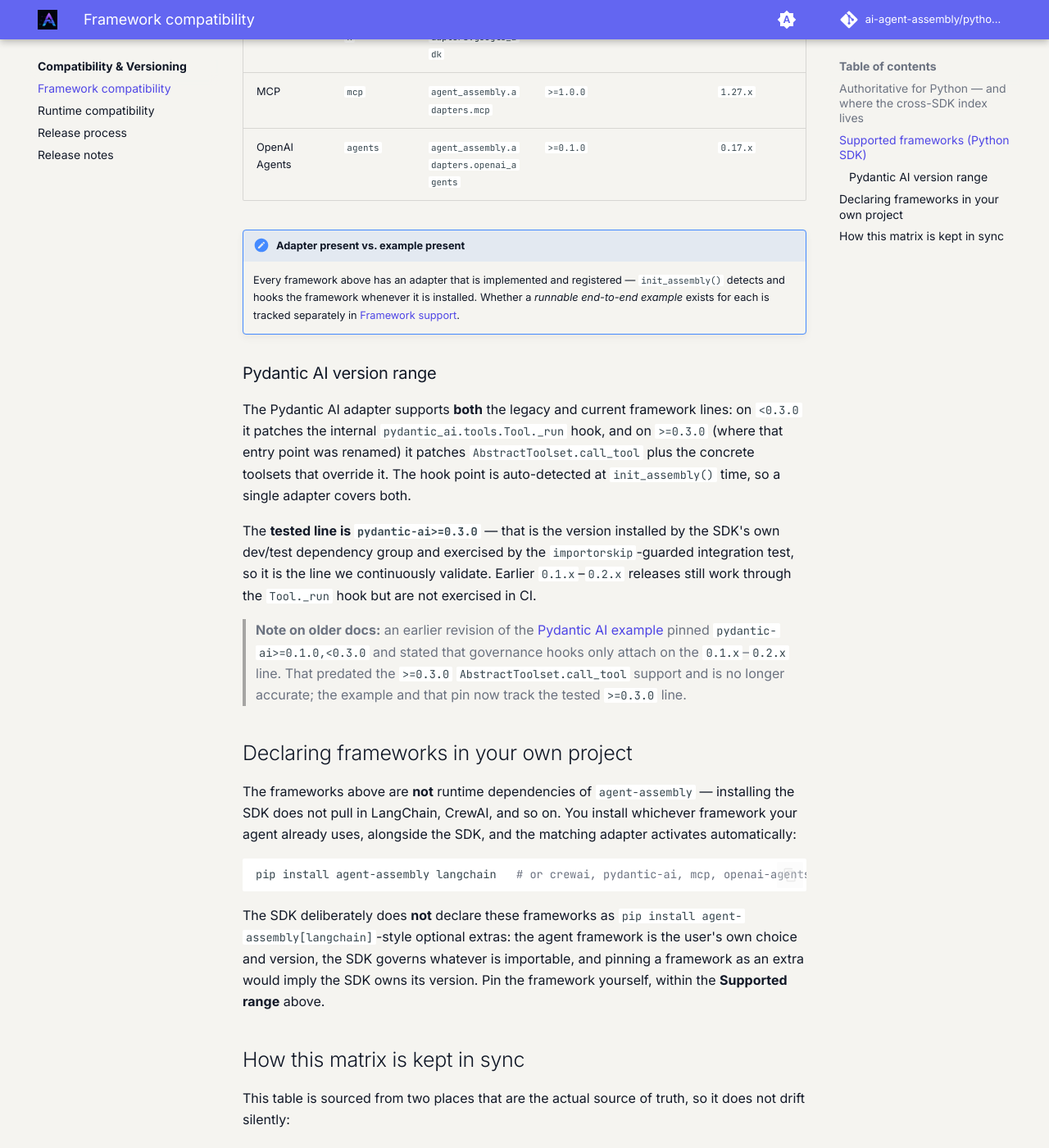
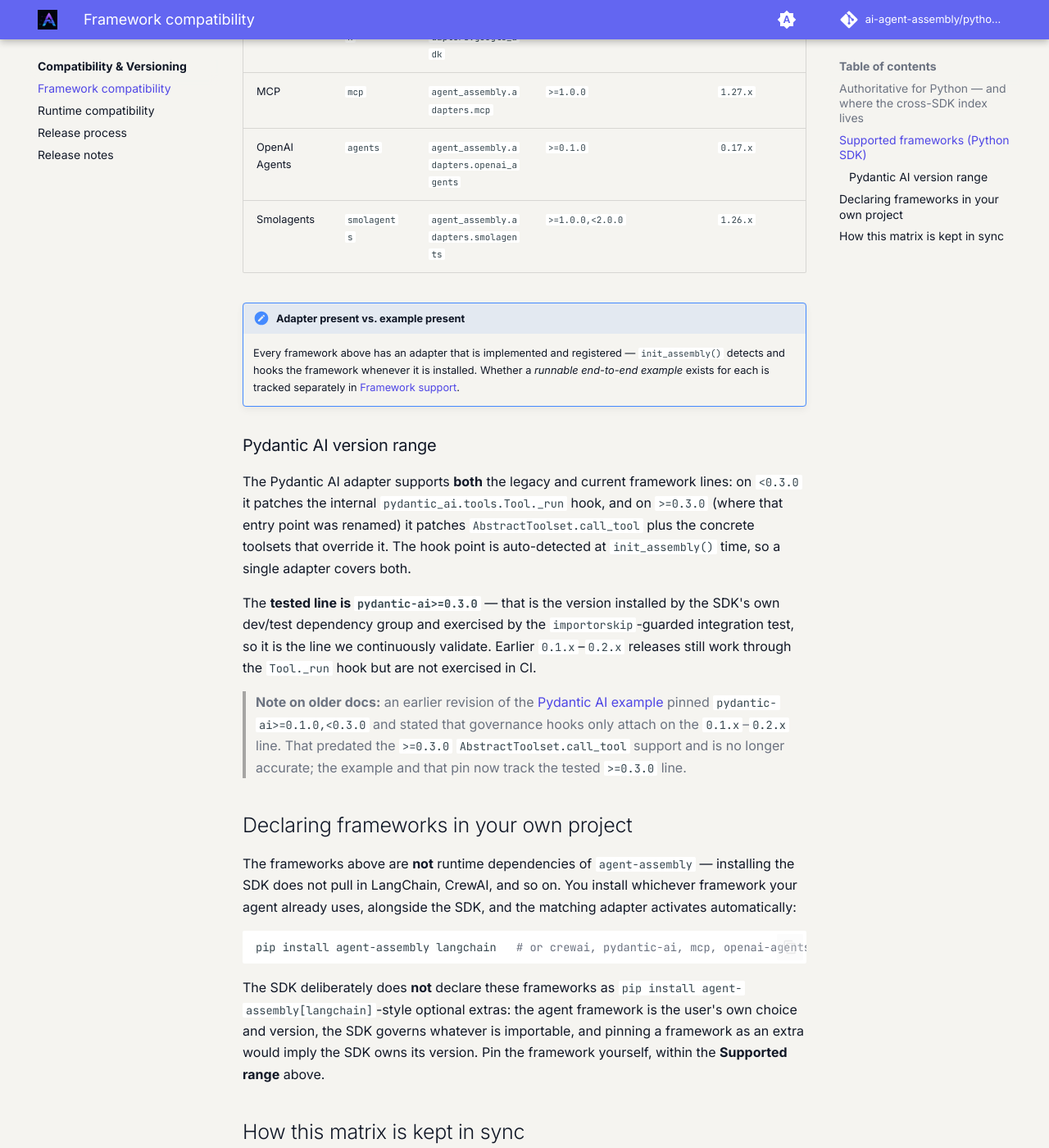
Before and after one commit to AI-agent-assembly/python-sdk, an MkDocs documentation site: the page built from docs/compatibility/frameworks.md, in a window 1280 px wide and 1400 px high, scrolled down 1736 px. Shown: the whole window at 82% size. Built offline with MkDocs 1.6.1 and Material for MkDocs 9.7.7, drawn with Linux system fonts in a browser that asks for light colours; comment, search, counter and statistics services are not loaded; the version menu is left out.

Commit message:
📝 (docs): Document smolagents framework support
Adds the smolagents row to the README and the authoritative Python
framework-compatibility matrix (range >=1.0.0,<2.0.0, tested 1.26.x).

Refs AAASM-3539

Co-Authored-By: Claude Opus 4.8 (1M context) <noreply@anthropic.com>

````diff
--- a/docs/compatibility/frameworks.md
+++ b/docs/compatibility/frameworks.md
@@ -50,6 +50,7 @@ to work but are not continuously tested.
 | Google ADK | `google.adk` | `agent_assembly.adapters.google_adk` | `>=1.0.0,<2.0` | `1.x` line |
 | MCP | `mcp` | `agent_assembly.adapters.mcp` | `>=1.0.0` | `1.27.x` |
 | OpenAI Agents | `agents` | `agent_assembly.adapters.openai_agents` | `>=0.1.0` | `0.17.x` |
+| Smolagents | `smolagents` | `agent_assembly.adapters.smolagents` | `>=1.0.0,<2.0.0` | `1.26.x` |
 
 !!! note "Adapter present vs. example present"
     Every framework above has an adapter that is implemented and registered —
@@ -84,7 +85,7 @@ your agent already uses, alongside the SDK, and the matching adapter activates
 automatically:
 
 ```bash
-pip install agent-assembly langchain   # or crewai, pydantic-ai, mcp, openai-agents, ...
+pip install agent-assembly langchain   # or crewai, pydantic-ai, mcp, openai-agents, smolagents, ...
 ```
 
 The SDK deliberately does **not** declare these frameworks as `pip install
````
Also changed, not shown: README.md (+2 -1 lines).
